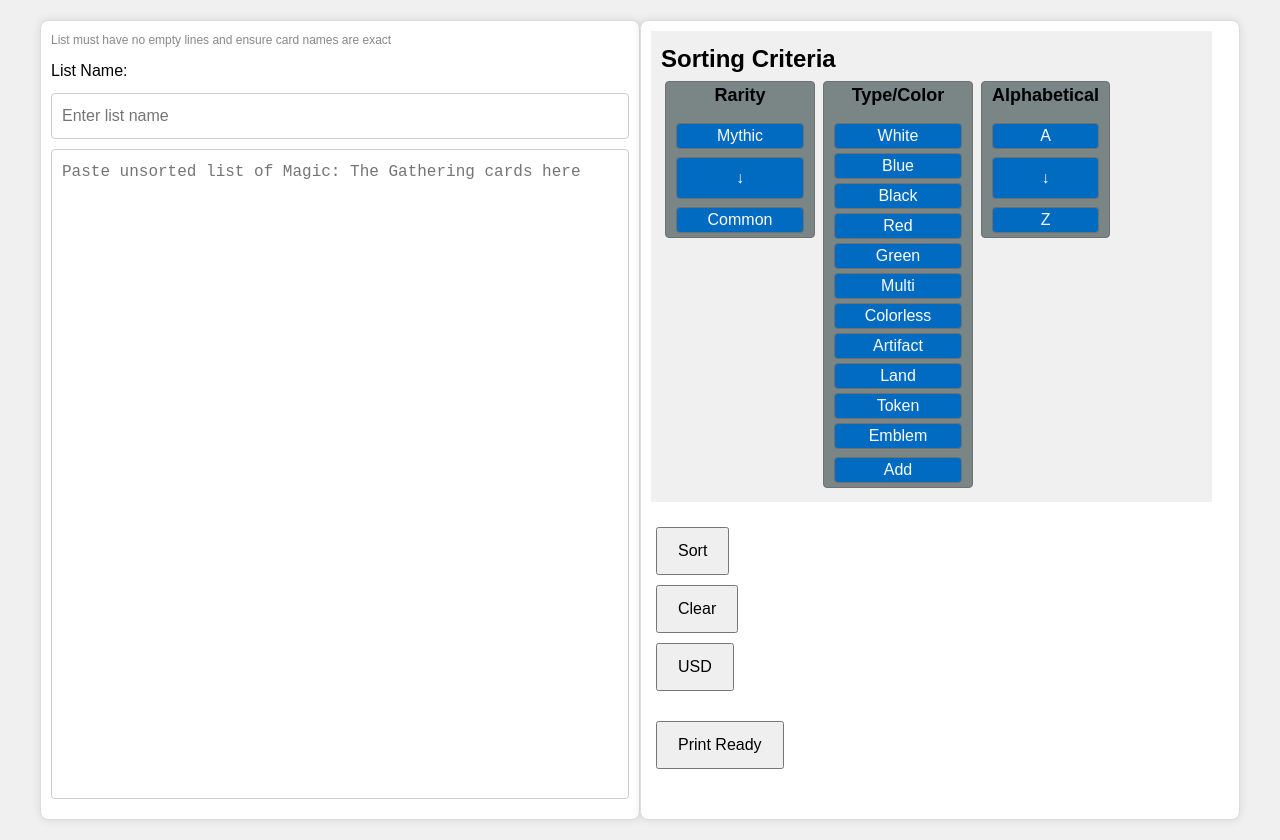
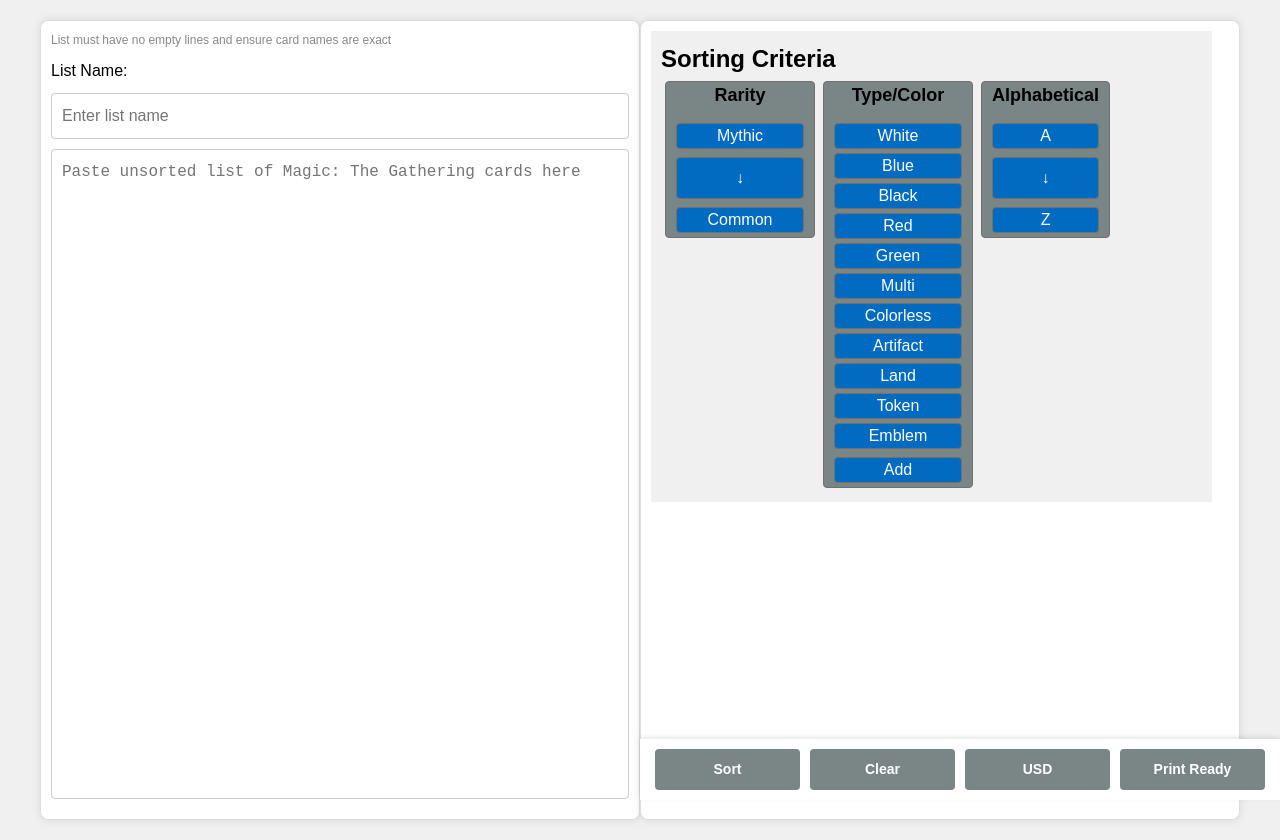
Before and after one commit to WessNail/Card-List-Sorter, a plain HTML site: page index.html in a window 1280 px wide. Drawn offline with nearby package versions, Linux system fonts and the light colour scheme.

Commit message:
"Styled operational buttons"

```diff
--- a/index.html
+++ b/index.html
@@ -66,12 +66,14 @@
 			</div>
 		</div>
 
-        <button id="sortButton">Sort</button>
-        <button id="clearButton">Clear</button>
-        <button id="priceButton">USD</button>
-        <div id="loadingIndicator" style="display: none;">Loading...</div>
+        <div class="button-container">
+			<button id="sortButton">Sort</button>
+			<button id="clearButton">Clear</button>
+			<button id="priceButton">USD</button>
+			<button id="printButton">Print Ready</button>
+		</div>
+		<div id="loadingIndicator" style="display: none;">Loading...</div>
 		<div id="sortedList"></div>
-        <button id="printButton">Print Ready</button>
     </div>
 </div>
 
--- a/styles.css
+++ b/styles.css
@@ -283,6 +283,7 @@ button {
 }
 
 .section-label {
+    font-size: large;
     font-weight: bold;
     margin-top: 20px;
     margin-left: 10px;
@@ -328,7 +329,7 @@ button {
     background-color: #f0f0f0;
     border-left: 1px solid #ccc;
     max-width: 300px;
-    max-height: 400px;
+    max-height: 300px;
     overflow-y: auto;
 }
 
@@ -345,3 +346,43 @@ button {
     margin: 5px 0;
     padding-left: 20px;
 }
+
+.right-side {
+    position: relative;
+    padding-bottom: 60px; /* Adjust this value based on your button height */
+}
+
+.button-container {
+    position: fixed;
+    bottom: 0;
+    right: 0;
+    width: 50%; /* Match the width of .right-side */
+    background-color: #fff;
+    padding: 10px;
+    box-shadow: 0 -2px 5px rgba(0,0,0,0.1);
+    display: flex;
+    justify-content: space-between;
+    align-items: center;
+    z-index: 1000;
+}
+
+.button-container button {
+    flex: 1;
+    margin: 0 5px;
+    padding: 10px;
+    font-size: 14px;
+    background-color: #7a8585;
+    color: white;
+    border: none;
+    border-radius: 4px;
+    cursor: pointer;
+    transition: background-color 0.3s;
+}
+
+.button-container button:hover {
+    background-color: #5b5353;
+}
+
+#sortedList {
+    margin-bottom: 100px; /* Adjust this value to prevent content from being hidden behind the fixed buttons */
+}
```
